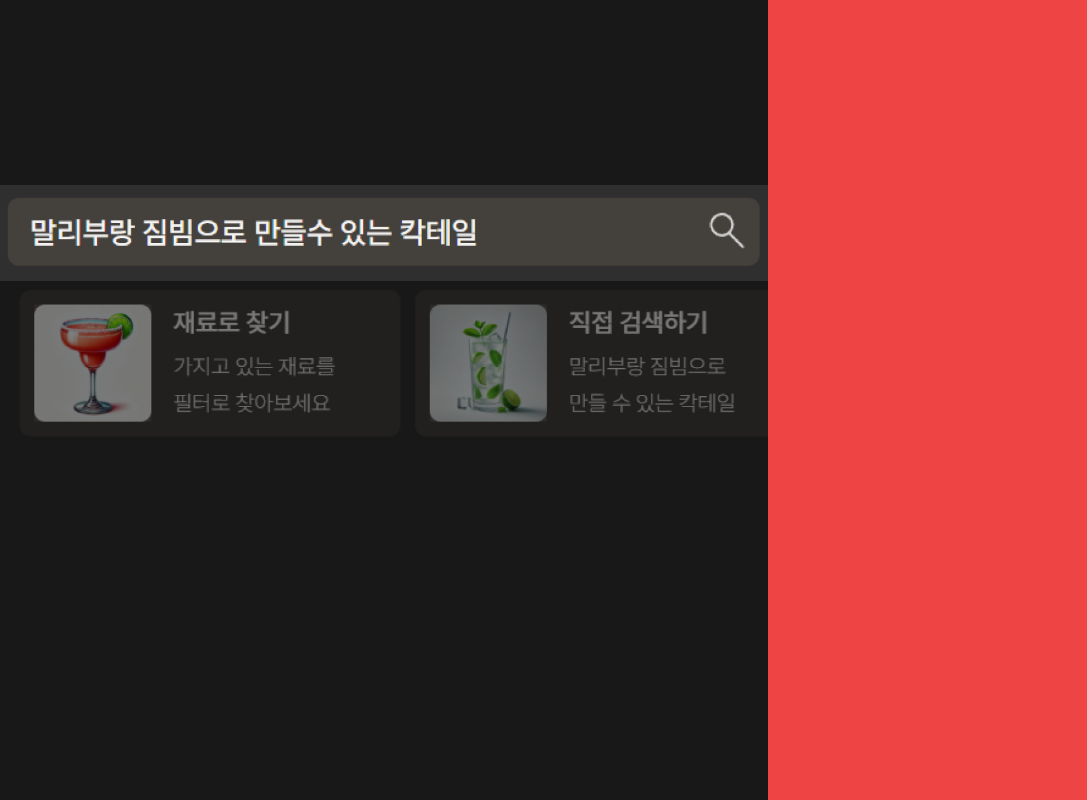
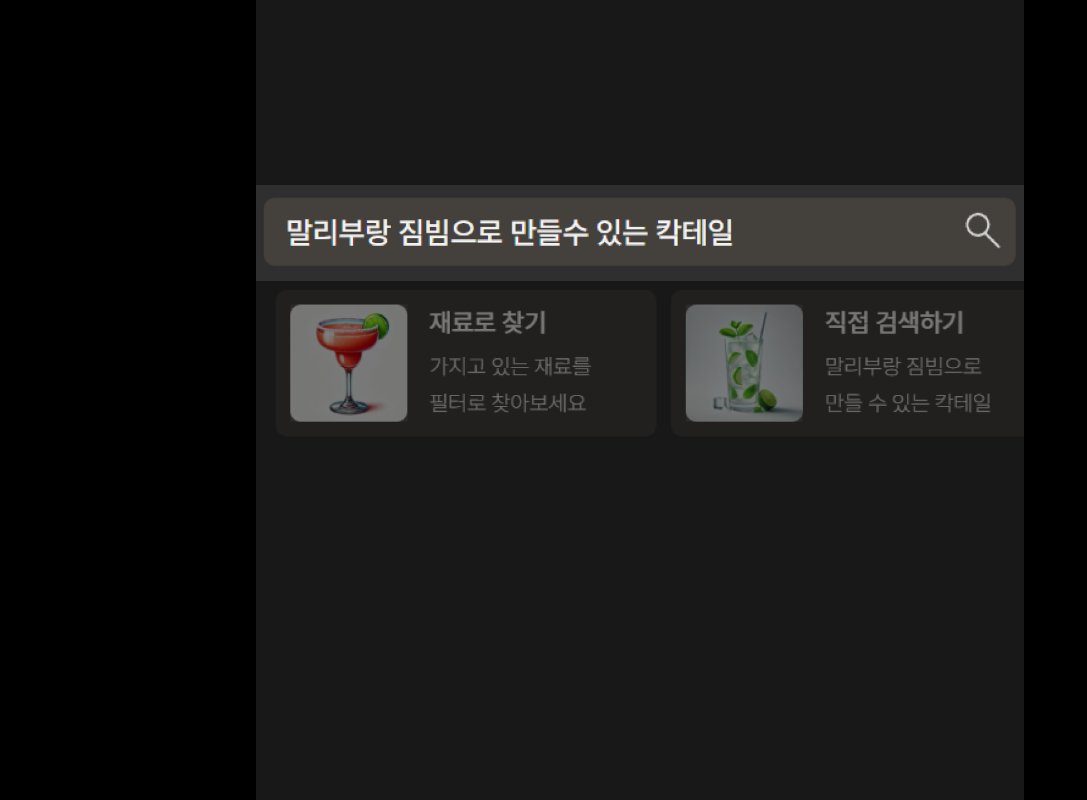
Before and after one commit to miloe2/my-cocktail, a Next.js app: page / in a window 1280 px wide. Shown: the whole page, without its empty margins (0-1087 px from the left). Built offline with nearby package versions, Linux system fonts and the light colour scheme; no server answers.

Commit message:
[Fix] Tutorial 이미지 짤림 수정

```diff
--- a/src/components/pages/main/Tutorial.tsx
+++ b/src/components/pages/main/Tutorial.tsx
@@ -9,11 +9,11 @@
     if (step < 2) setStep(step + 1);
   };
 
-  useEffect(() => {
-    if (step === 2) {
-      document.cookie = "hasVisited=true; Path=/; SameSite=Lax";
-    }
-  }, [step]);
+  // useEffect(() => {
+  //   if (step === 2) {
+  //     document.cookie = "hasVisited=true; Path=/; SameSite=Lax";
+  //   }
+  // }, [step]);
 
   const images = [
     "/images/common/tutorial_01.png",
@@ -23,16 +23,16 @@
   return (
     <div className={`${step === 2 ? "hidden" : "block"} absolute top-0 left-0 w-full h-full`}>
       {/* Overlay */}
-      <div className="absolute inset-0 bg-red-500" />
+      <div className="absolute inset-0 bg-black w-full h-full " />
 
       {/* Tutorial content */}
-      <div className="absolute top-0 left-0 w-full h-full" onClick={handleClick}>
+      <div className="absolute top-0 left-1/2 -translate-x-1/2 w-full max-w-3xl h-full " onClick={handleClick}>
         {images.map((src, index) => (
           <img
             key={index}
             src={src}
             alt={`Tutorial step ${index + 1}`}
-            className={`${step === index ? "block" : "hidden"} max-w-3xl w-full h-full object-cover`}
+            className={`${step === index ? "block" : "hidden"} w-full h-full object-cover`}
           />
         ))}
       </div>
```
